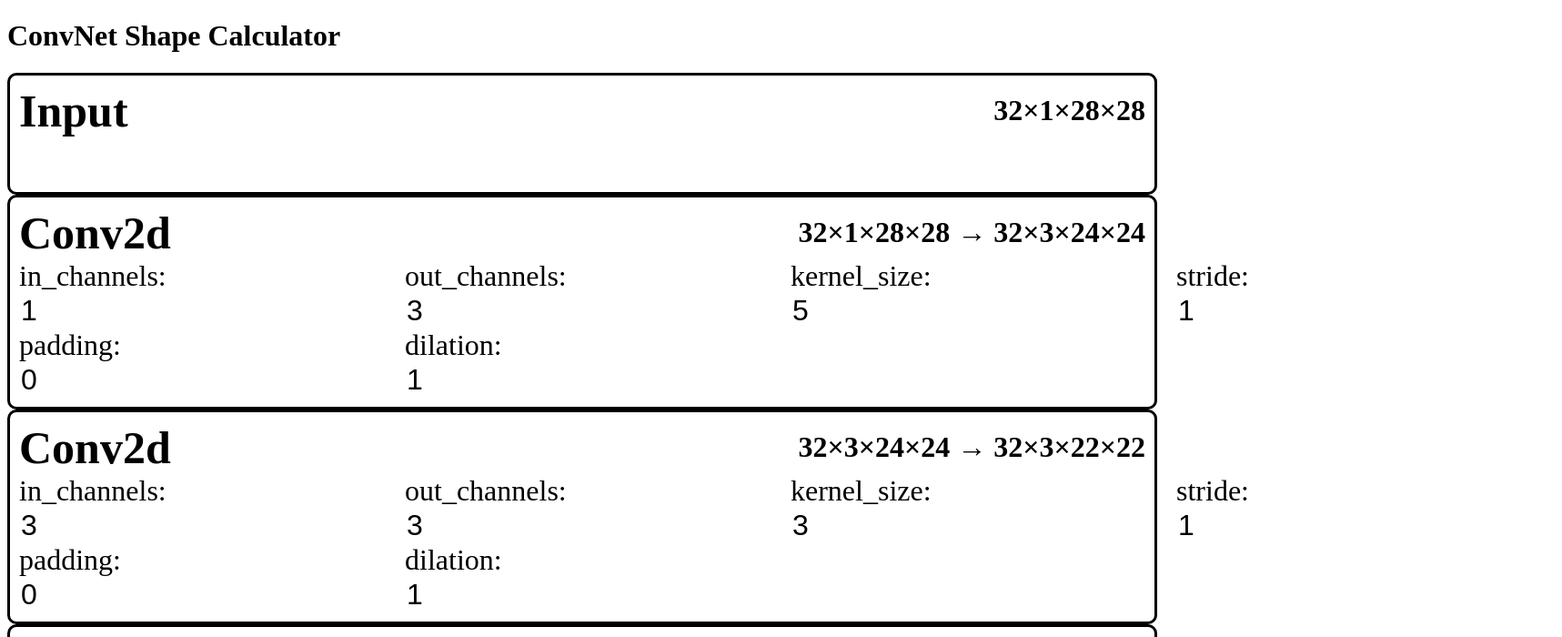
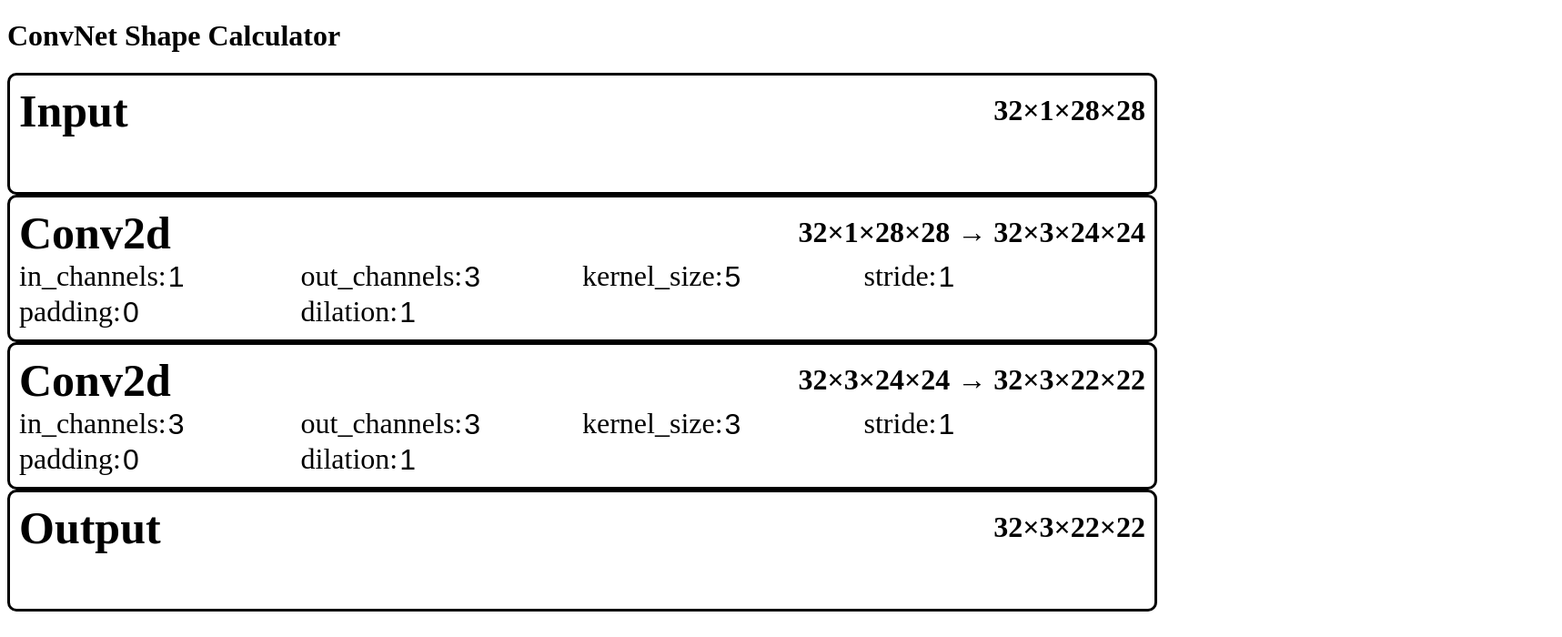
Before and after one commit to lemolatoon/convnet-shape-calculator, a Next.js app: page / in a window 1280 px wide. Shown: the top 700 px of the page at 91% size, 1717 px wide, since content can reach past the window. Built offline with nearby package versions, Linux system fonts and the light colour scheme.

Commit message:
Impl editable Conv2d

```diff
--- a/package.json
+++ b/package.json
@@ -15,7 +15,8 @@
     "fmt:ci": "yarn fmt:nofix --check",
     "test": "vitest",
     "test:ci": "yarn vitest run",
-    "coverage": "vitest run --coverage"
+    "coverage": "vitest run --coverage",
+    "typecheck": "tsc --noEmit"
   },
   "dependencies": {
     "@types/node": "18.14.1",
@@ -26,6 +27,7 @@
     "next": "13.2.1",
     "react": "18.2.0",
     "react-dom": "18.2.0",
+    "react-responsive": "^9.0.2",
     "styled-components": "^5.3.6",
     "typescript": "4.9.5"
   },
--- a/src/components/layers/Conv2d.tsx
+++ b/src/components/layers/Conv2d.tsx
@@ -5,24 +5,18 @@ import {
   normalizeConv2dParams,
 } from "@/components/layers/sizeFuncs";
 import { Layer } from "@/components/ui/Layer";
+import { useObjectState } from "@/hooks/useObjectState";
 import { LayerComponent, OnClickTypes } from "@/type/layer";
 import { Conv2dSize, Tensor } from "@/type/size";
 import { addPriority } from "@/utils/object";
-import { useState } from "react";
 
 export const Conv2d = (__params: Conv2dParams): LayerComponent<Conv2dSize> => {
-
-  const layerComponent = (tensor: Tensor<Conv2dSize>) => {
-    const [params, setParams] = useState(normalizeConv2dParams(__params));
-    const onClicks = Object.entries(params).reduce((prev, [key, val]) => {
-      const obj = { ...prev };
-      obj[key as keyof Required<Conv2dParams>] = (changedVal: number) => {
-        const prevParams = params;
-        prevParams[key as keyof Required<Conv2dParams>] = changedVal;
-        setParams(prevParams);
-      };
-      return obj;
-    }, {} as OnClickTypes<Conv2dParams>);
+  const useLayerComponent = (tensor: Tensor<Conv2dSize>) => {
+    const { obj: params, dispatch } = useObjectState(
+      normalizeConv2dParams(__params)
+    );
+    const onClicks: OnClickTypes<Conv2dParams> = (key) => (val) =>
+      dispatch(key, val);
     const { layer: conv2dF } = conv2d(params);
     const sizeAfterApply = conv2dF(tensor.shape);
     const layer = (
@@ -36,5 +30,5 @@ export const Conv2d = (__params: Conv2dParams): LayerComponent<Conv2dSize> => {
     );
     return { layer, tensor: { shape: sizeAfterApply } };
   };
-  return layerComponent;
+  return useLayerComponent;
 };
--- a/src/components/layers/JustTensor.tsx
+++ b/src/components/layers/JustTensor.tsx
@@ -12,7 +12,7 @@ const JustTensor =
         <Layer
           name={name}
           params={{}}
-          onClicks={{}}
+          onClicks={() => undefined}
           sizeAfterApply={tensor.shape}
         />
       ),
--- a/src/components/layers/sizeFuncs.ts
+++ b/src/components/layers/sizeFuncs.ts
@@ -1,4 +1,3 @@
-import { NormalizedPrimitiveLayerParams } from "@/type/layer";
 import { Conv2dSize, LayerFunction, SizeError } from "@/type/size";
 import { exhaustiveChack } from "@/type/util";
 
--- a/src/components/ui/Layer.tsx
+++ b/src/components/ui/Layer.tsx
@@ -1,21 +1,29 @@
+import { useIsSp } from "@/hooks/useIsSp";
 import { LayerParams, OnClickTypes, PrimitiveLayerParams } from "@/type/layer";
 import { displaySize, Size } from "@/type/size";
 import { ChangeEvent } from "react";
 import styled from "styled-components";
-import { isNumberObject } from "util/types";
 
-export type LayerProps<T extends LayerParams<PrimitiveLayerParams>> = {
+export type LayerProps<T extends PrimitiveLayerParams> = {
   name: string;
-  params: T;
+  params: LayerParams<T>;
   sizeBeforeApply?: Size;
   sizeAfterApply: Size;
   onClicks: OnClickTypes<T>;
 };
-const LayerParamBox = styled.div`
+type LayerParamBoxProps = {
+  n_columns?: number;
+};
+const LayerParamBox = styled.div<LayerParamBoxProps>`
   display: grid;
-  grid-template-columns: repeat(4, 1fr);
+  grid-template-columns: repeat(${({ n_columns }) => `${n_columns ?? 4}`}, 1fr);
   font-size: 32px;
 `;
+
+const LayerParam = styled.div`
+  display: flex;
+`;
+
 const Grid = styled.div`
   display: grid;
   grid-template-columns: 1fr 3fr;
@@ -49,12 +57,14 @@ type TransparentInputProps = {
 };
 const TransparentInput = styled.input<TransparentInputProps>`
   cursor: ${({ isReadonly }) => (isReadonly ? "pointer" : "auto")};
+  margin-right: auto;
+  width: 100px;
   border: none;
   background-color: inherit;
   font-size: inherit;
 `;
 
-export const Layer = <T extends LayerParams<PrimitiveLayerParams>>({
+export const Layer = <T extends PrimitiveLayerParams>({
   name,
   params,
   sizeBeforeApply,
@@ -68,24 +78,29 @@ export const Layer = <T extends LayerParams<PrimitiveLayerParams>>({
     <Grid>
       <Name>{name}</Name>
       <SizeExpr>{sizeExpression}</SizeExpr>
-      <LayerParamBox>
+      <LayerParamBox n_columns={useIsSp(1200) ? 2 : 4}>
         {Object.entries(params)
           .sort(
             ([, { priority: priorityA }], [, { priority: priorityB }]) =>
               priorityA - priorityB
           )
           .map(([key, val]) => {
-            const onClick = onClicks[key];
+            const onClick = onClicks(key);
             const isReadonly = onClick === undefined;
-            console.log({key, isReadonly});
             const handleChange = (e: ChangeEvent<HTMLInputElement>) => {
-              onClick ? onClick(Number(e.target.value)) : undefined
+              onClick ? onClick(e.target.value) : undefined;
             };
             return (
-              <div key={key}>
+              <LayerParam key={key}>
                 {key}:
-                <TransparentInput onChange={handleChange} isReadonly={isReadonly} readOnly={isReadonly} value={val.value} type="number" />
-              </div>
+                <TransparentInput
+                  onChange={handleChange}
+                  isReadonly={isReadonly}
+                  readOnly={isReadonly}
+                  value={val.value}
+                  type="number"
+                />
+              </LayerParam>
             );
           })}
       </LayerParamBox>
--- /dev/null
+++ b/src/hooks/useIsSp.ts
@@ -0,0 +1,6 @@
+import { useMediaQuery } from "react-responsive";
+
+export const useIsSp = (minWidth?: number) => {
+  const isDesktop = useMediaQuery({ minWidth: minWidth ?? 768 });
+  return !isDesktop;
+};
--- a/src/hooks/useObjectState.ts
+++ b/src/hooks/useObjectState.ts
@@ -1,8 +1,8 @@
 import { useState } from "react";
 
-type Object = Record<string, number>;
+type ParamObject = Record<string, number>;
 
-export const useObjectState = <Keys extends keyof Object>(
+export const useObjectState = <Keys extends keyof ParamObject>(
   init: Record<Keys, number>
 ) => {
   const [obj, setObj] = useState(init);
--- a/src/pages/index.tsx
+++ b/src/pages/index.tsx
@@ -9,10 +9,14 @@ export default function Home() {
   const input = {
     shape: [32, 1, 28, 28],
   } satisfies Tensor<Conv2dSize>;
-  const { layer, tensor } = Sequential([
+  const { layer } = Sequential([
     Input<Conv2dSize>,
-    Conv2d(useMemo(() => ({ in_channels: 1, out_channels: 3, kernel_size: 5 }), [])),
-    Conv2d(useMemo(() => ({ in_channels: 3, out_channels: 3, kernel_size: 3 }), [])),
+    Conv2d(
+      useMemo(() => ({ in_channels: 1, out_channels: 3, kernel_size: 5 }), [])
+    ),
+    Conv2d(
+      useMemo(() => ({ in_channels: 3, out_channels: 3, kernel_size: 3 }), [])
+    ),
     Output<Conv2dSize>,
   ])(input);
   return (
--- a/src/type/layer.ts
+++ b/src/type/layer.ts
@@ -13,9 +13,9 @@ export type LayerParams<T extends PrimitiveLayerParams> = {
   [K in keyof Required<T>]: { priority: number; value: number };
 };
 
-export type OnClickTypes<T extends Record<string, unknown>> = {
-  [K in keyof T]: ((val: number) => void) | undefined;
-};
+export type OnClickTypes<T extends Record<string, unknown>> = (
+  key: keyof T
+) => ((val: string) => void) | undefined;
 
 export type GetPriorityFunc<T extends PrimitiveLayerParams> = (
   // eslint-next-lint-disable no-unused-vars
--- a/src/utils/object.ts
+++ b/src/utils/object.ts
@@ -1,7 +1,6 @@
 import {
   GetPriorityFunc,
   LayerParams,
-  NormalizedPrimitiveLayerParams,
   PrimitiveLayerParams,
   Value,
 } from "@/type/layer";
```
Also changed, not shown: 1 other file (tests, documents, lock files or other folders).
